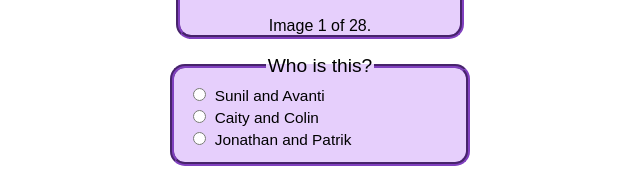
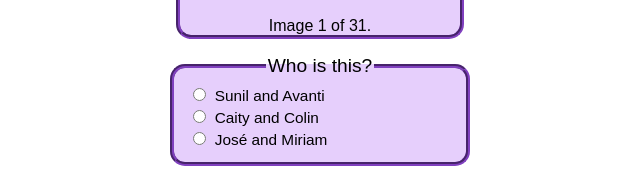
Before and after one commit to pandammonium/buffer-guess-who, a plain HTML site: page index.html in a window 1280 px wide. Shown: the part 371-559 px from the top of the page, 320-960 px from the left. Drawn offline with nearby package versions, Linux system fonts and the light colour scheme.

Commit message:
Adding Kat & Phil

```diff
--- a/index.html
+++ b/index.html
@@ -81,6 +81,7 @@
         'niel_saffron.jpg'    : 'Niel and Saffron',
         'jonathan_patrik.jpg' : 'Jonathan and Patrik',
         'jose_miriam.jpg'     : 'José and Miriam',
+        'kat_phil.jpg'        : 'Kat and Phil',
         'caity.jpg'           : 'Caity',
         'colin.jpg'           : 'Colin',
         'nicole.jpg'          : 'Nicole',
@@ -99,7 +100,9 @@
         'patrik.jpg'          : 'Patrik',
         'jose.jpg'            : 'José',
         'miriam.jpg'          : 'Miriam',
-        'philippe.jpg'        : 'Philippe'
+        'philippe.jpg'        : 'Philippe',
+        'kat.jpg'             : 'Kat',
+        'phil.jpg'            : 'Phil'
       };
       var images = _.keys(data);
       var answer_index;
```
Also changed, not shown: img/kat.jpg (added), img/kat_phil.jpg (added), img/phil.jpg (added).
